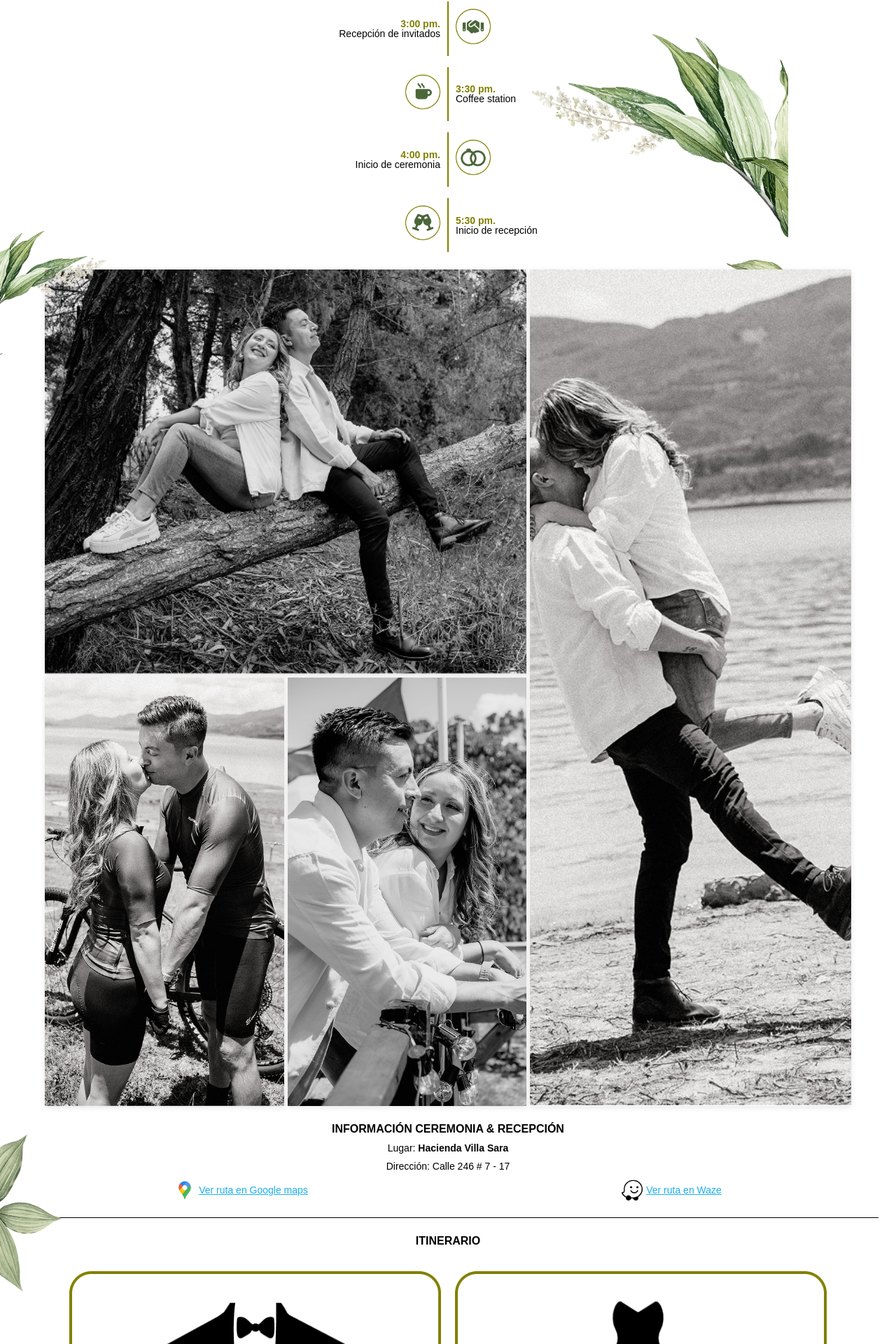
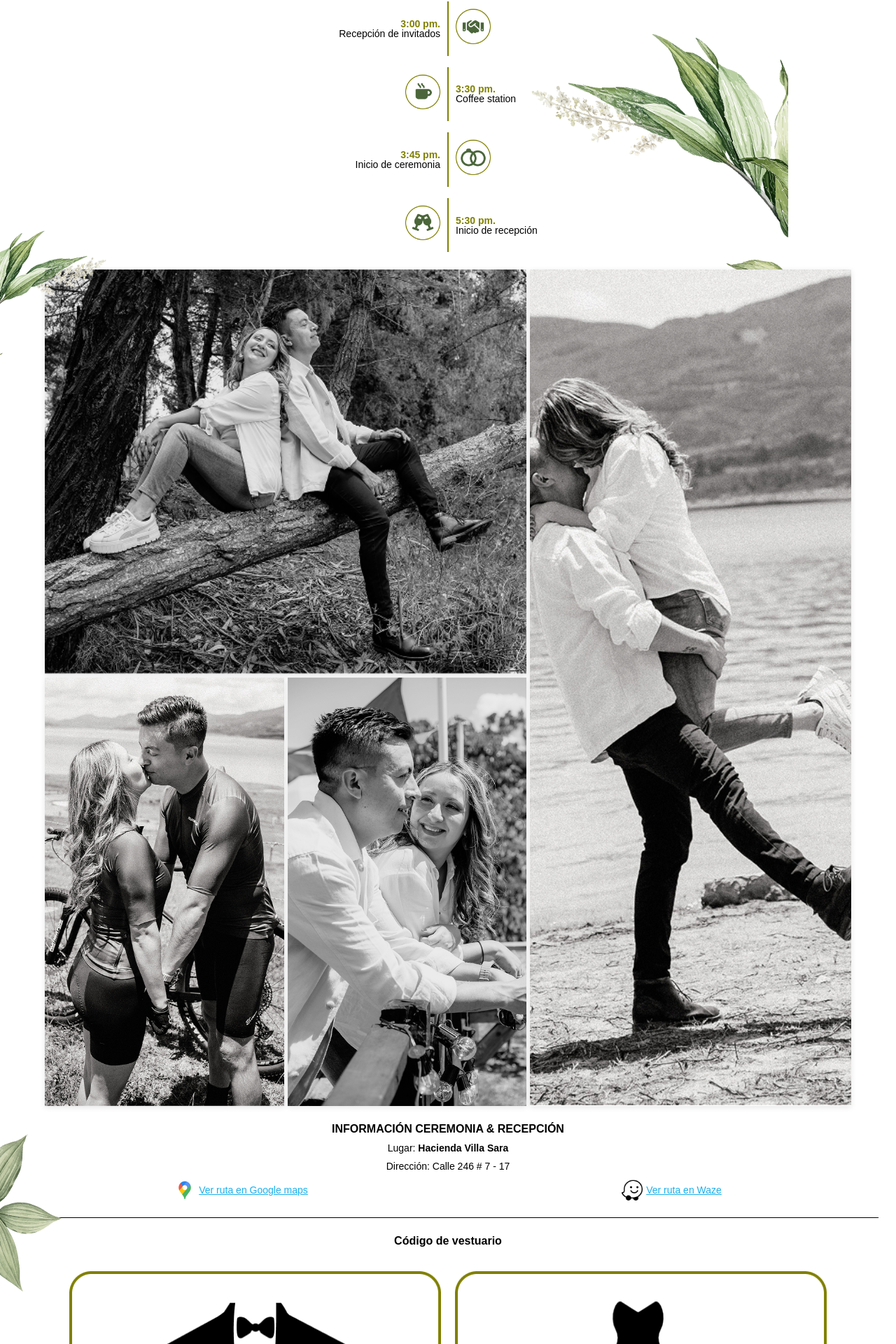
Before and after one commit to jairox01/weeding-invitation, a Vue app: page / in a window 1280 px wide. Shown: the part 632-2552 px from the top of the page at 70% size. Built offline with nearby package versions, Linux system fonts and the light colour scheme; a web font is replaced by a local one.

Commit message:
Fix content

```diff
--- a/src/components/DressCodeComponent.vue
+++ b/src/components/DressCodeComponent.vue
@@ -1,7 +1,7 @@
 <template>
     <div class="dress-code">
         <div class="container">
-            <h3>ITINERARIO</h3>
+            <h3>Código de vestuario</h3>
             <div class="dress-columns">
                 <div class="dress--column">
                     <picture>
--- a/src/components/ItineraryComponent.vue
+++ b/src/components/ItineraryComponent.vue
@@ -30,7 +30,7 @@
             </div>
             <div class="itinerary-item">
                 <div class="item text-right">
-                    <h4>4:00 pm.</h4>
+                    <h4>3:45 pm.</h4>
                     <p>Inicio de ceremonia</p>
                 </div>
                 <div class="separator"></div>
```
